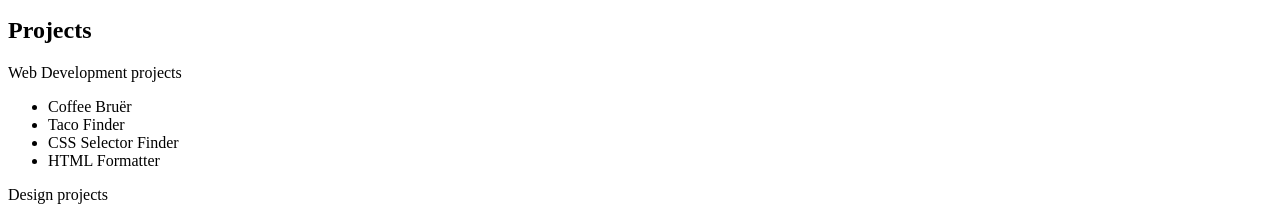
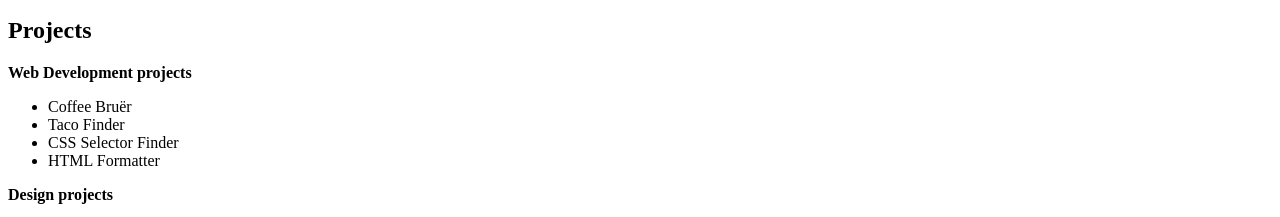
Before and after one commit to ipaulaabro/olivia-woodruff-portfolio, a plain HTML site: page index.html in a window 1280 px wide. Shown: the part 418-635 px from the top of the page. Drawn offline with Linux system fonts and the light colour scheme.

Commit message:
task 5: style title

```diff
--- a/css/style.css
+++ b/css/style.css
@@ -7,3 +7,7 @@
   font-size: 20px;
   opacity: 0.5;
 }
+
+.title {
+  font-weight: bold;
+}
```
